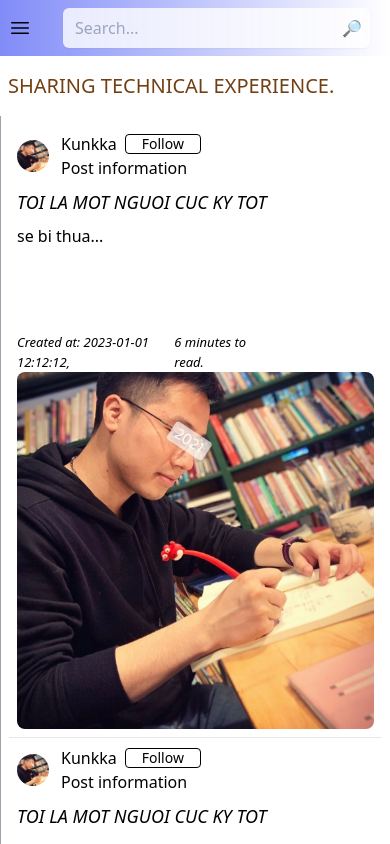
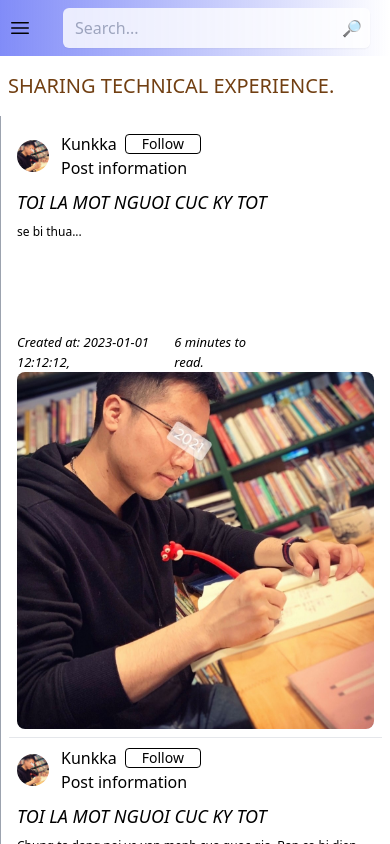
Before and after one commit to kunkka19xx/story, a Next.js app: page /tech in a window 390 px wide. Shown: the top 844 px of the page. Built offline with nearby package versions, Linux system fonts and the light colour scheme.

Commit message:
fix responsive

```diff
--- a/src/components/home/aboutMe.tsx
+++ b/src/components/home/aboutMe.tsx
@@ -65,7 +65,7 @@ function AboutMe() {
                 src={images[index]}
                 alt=""
               />
-              <div className="lg:absolute top-0 p-6">
+              <div className="lg:absolute top-0 p-6 lg:bg-none bg-slate-600 bg-opacity-60">
                 <h5 className="text-left mb-2 lg:mb-10 text-xl font-medium leading-tight text-white">
                   About me:{" "}
                   <small className="text-zinc-300 italic"> 1.{index + 1}</small>
--- a/src/components/mini-post/miniContent.tsx
+++ b/src/components/mini-post/miniContent.tsx
@@ -17,7 +17,7 @@ const MiniContent: React.FC<ContentProps> = ({content})=> {
     if (!content || content.length ===  0) return "";
     var finalContent = ""
     for(let i = 0; i< content.length; i++){
-      if(finalContent.length > 60) return truncateContent(finalContent, 50);
+      if(finalContent.length > 50) return truncateContent(finalContent, 50);
       finalContent = finalContent.concat(content[i].content);
     }
     return truncateContent(finalContent, 50);
@@ -26,7 +26,7 @@ const MiniContent: React.FC<ContentProps> = ({content})=> {
   return (
     <div>
       <div className="mr-3">
-        <p className="font-light">{setContent(content)}</p>
+        <p className="lg:text-base text-xs font-light">{setContent(content)}</p>
       </div>
     </div>
   );
```
